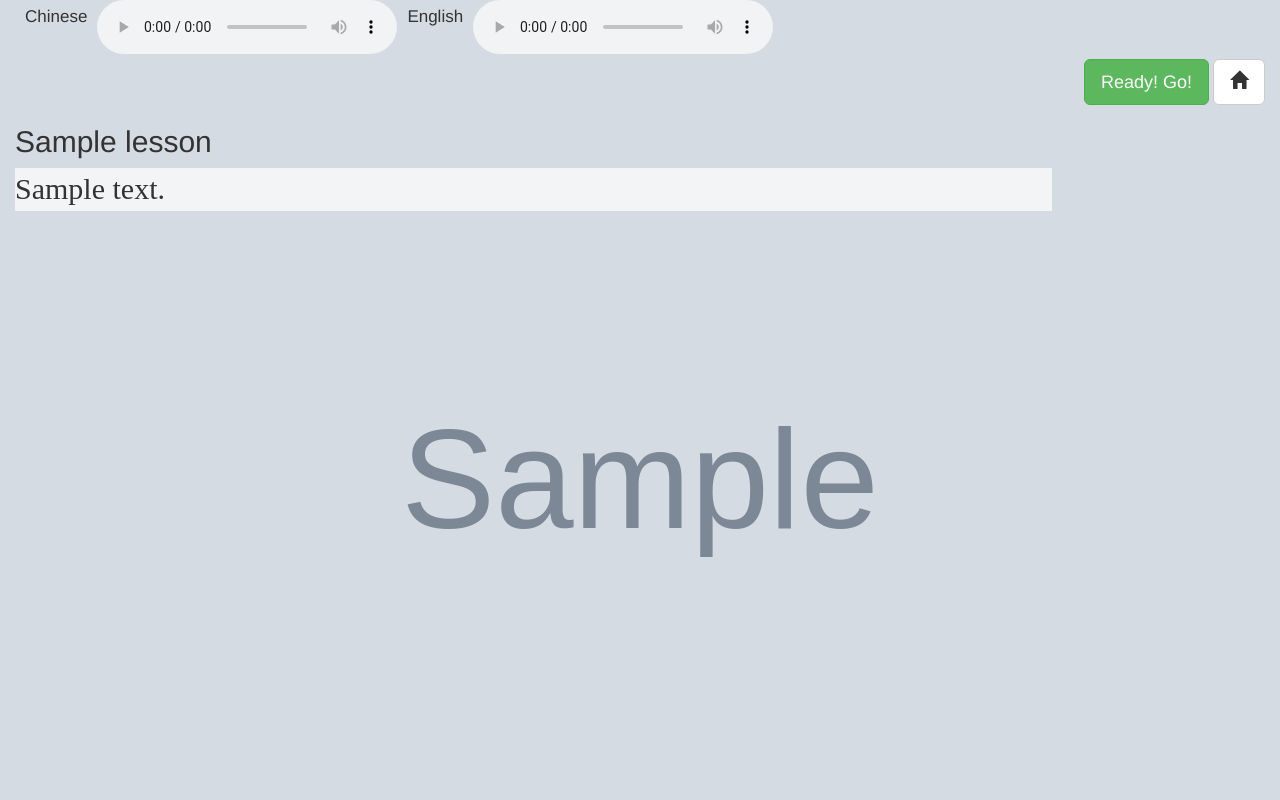
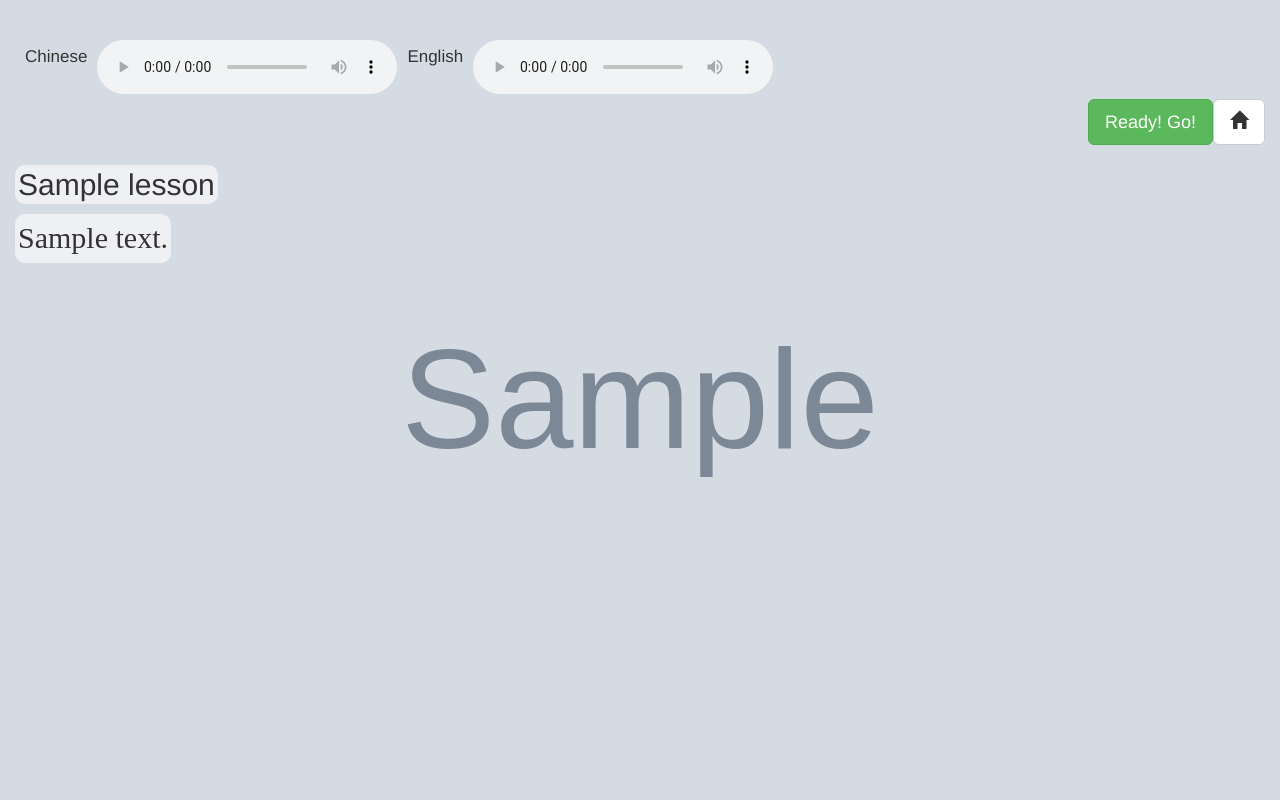
Before and after one commit to jzhang0228/learn, a Django app: page /1/ in a window 1280 px wide. Run offline with Django 3.2, Linux system fonts and the light colour scheme; tables that the repository leaves empty hold one stand-in row (values such as "Sample post"); grey boxes marked "Sample" are stand-in pictures; some libraries are stand-ins or nearby versions.

Commit message:
handle english

```diff
--- a/main_game/models.py
+++ b/main_game/models.py
@@ -8,3 +8,4 @@ class Lesson(models.Model):
     audio = models.FileField(upload_to='uploads/audio/%Y/%m/', null=True)
     english_audio = models.FileField(upload_to='uploads/audio/%Y/%m/', null=True)
     image = models.ImageField(upload_to='uploads/image/%Y/%m/', null=True)
+    delimiter = models.CharField(max_length=10, default='', blank=True)
--- a/main_game/templates/main_game/edit.html
+++ b/main_game/templates/main_game/edit.html
@@ -24,6 +24,10 @@
         <div class="row">
             <div class="col-md-2"><b>Body</b></div>
             <div class="col-md-4">{{ form.text }}</div>
+        </div>
+        <div class="row">
+            <div class="col-md-2"><b>Delimiter</b></div>
+            <div class="col-md-4">{{ form.delimiter }}</div>
         </div>
         <div class="row">
             <div class="col-md-2"><b>Audio</b></div>
--- a/main_game/templates/main_game/lesson.html
+++ b/main_game/templates/main_game/lesson.html
@@ -3,6 +3,9 @@
 
 {% block extra_script %}
   <script src="{% static 'js/learn.js' %}"></script>
+  <script>
+    var text = '{{ plain_text | safe }}';
+  </script>
 {% endblock %}
 
 
@@ -36,11 +39,11 @@
         {% endif %}
       </div>
     </div>
+    <a href="{% url 'lessons' %}" class="btn btn-default btn-lg pull-right">
+      <span class="glyphicon glyphicon-home" aria-hidden="true"></span>
+    </a>
     <div class="row-fluid ready-button text-right">
       <button type="button" class="btn btn-success btn-lg">Ready! Go!</button>
-      <a href="{% url 'lessons' %}" class="btn btn-default btn-lg">
-        <span class="glyphicon glyphicon-home" aria-hidden="true"></span>
-      </a>
     </div>
     <div class="row-fluid hide action-buttons">
       <button id="startButton" type="button" class="btn btn-success btn-lg">Start</button>
@@ -48,11 +51,13 @@
       <button id="nextButton" type="button" class="btn btn-success btn-lg" disabled="disabled">Next</button>
     </div>
     <div class="row-fluid">
-      <h2>{{ lesson.title }}</h2>
+      <h2 class="text-background"><span>{{ lesson.title }}</span></h2>
     </div>
     <div class="row">
       <div id="main" class="col-md-10">
-        <div id="originalText">{{ lesson.text }}</div>
+        <div id="originalText" class="text-background">
+          {{ lesson.text | linebreaks}}
+        </div>
       </div>
     </div>
 
--- a/main_game/views.py
+++ b/main_game/views.py
@@ -1,5 +1,7 @@
-
+# ! encoding=utf8
 import pydub
+import re
+import json
 from django.shortcuts import render, redirect
 from django.views.generic import View
 from django.http import HttpResponse
@@ -20,11 +22,29 @@ class LessonView(View):
             return None
         return name.rsplit('.', -1)[-1]
 
+    def split_word(self, sentence, delimiter):
+        if not delimiter:
+            return list(sentence)
+        return sentence.split()
+
+    def get_sentence(self, lesson):
+        trim_pattern = re.compile(ur'^[,.;，。：]+|[,.;，。：]+$', re.UNICODE)
+        split_pattern = re.compile(ur'[,.;，。：]', re.UNICODE)
+
+        plain_text = lesson.text
+        plain_text = ''.join(plain_text.splitlines())
+        plain_text = re.sub(trim_pattern, '', plain_text)
+        sentences = re.split(split_pattern, plain_text)
+        sentences = [self.split_word(sentence, lesson.delimiter)
+            for sentence in sentences if sentence]
+        return json.dumps(sentences)
+
     def get(self, request, lesson_id=None):
         lesson_id = lesson_id or 1
         lesson = Lesson.objects.get(id=lesson_id)
         context = {
             'lesson': lesson,
+            'plain_text': self.get_sentence(lesson),
             'audio_extension': self.get_extension(lesson.audio.name),
             'english_audio_extension':
                 self.get_extension(lesson.english_audio.name),
--- a/static/css/learn.css
+++ b/static/css/learn.css
@@ -5,7 +5,10 @@
   bottom: 0;
   left: 0;
   right: 0;
+  padding-top: 40px;
   background-size: 100%;
+  background-repeat: no-repeat;
+  background-position: center;
 }
 
 #mainContainer {
@@ -15,13 +18,19 @@
 #originalText {
   font-family: "楷体";
   font-size: 30px;
-  background-color: rgba(255, 255, 0255, 0.7);
 }
-
 
 #sentence {
   margin-top: 50px;
 }
+
+.text-background span, .text-background p {
+  background-color: rgba(255, 255, 0255, 0.6);
+  padding: 3px;
+  border-radius: 10px;
+  display: inline-block;
+}
+
 .character-container {
   text-align: center;
   height: 80px;
--- a/static/js/learn.js
+++ b/static/js/learn.js
@@ -42,15 +42,15 @@
   }
 
   function newPlay(sentence) {
-    setCharacters(sentence.split(""), '#main', getCharacterHtml);
+    setCharacters(sentence, '#main', getCharacterHtml);
     $('#startButton').removeAttr('disabled');
     $('#nextButton').attr('disabled', 'disabled');
     $('.character-container .glyphicon').addClass('hide');
   }
 
   function startPlay(sentence) {
-    setCharacters(sentence.split(""), '#main', getContainerHtml);
-    setCharacters(shuffle(sentence.split("")), '#sentence', getCharacterHtml);
+    setCharacters(sentence, '#main', getContainerHtml);
+    setCharacters(shuffle(sentence), '#sentence', getCharacterHtml);
     $('#startButton').attr('disabled', 'disabled');
 
     $('.character-container').droppable({
@@ -132,8 +132,7 @@
 
   $( document ).ready(function() {
     var index = 0;
-    var text = $("#originalText").text().replace(/^[,.;，。：]+|[,.;，。：]+$/g, '');
-    var sentences = text.split(/[,.;，。：]/);
+    var sentences = JSON.parse(text);
     $(".ready-button").on('click touchstart', function(event) {
       $(this).addClass('hide');
       $(".action-buttons").removeClass('hide');
```
